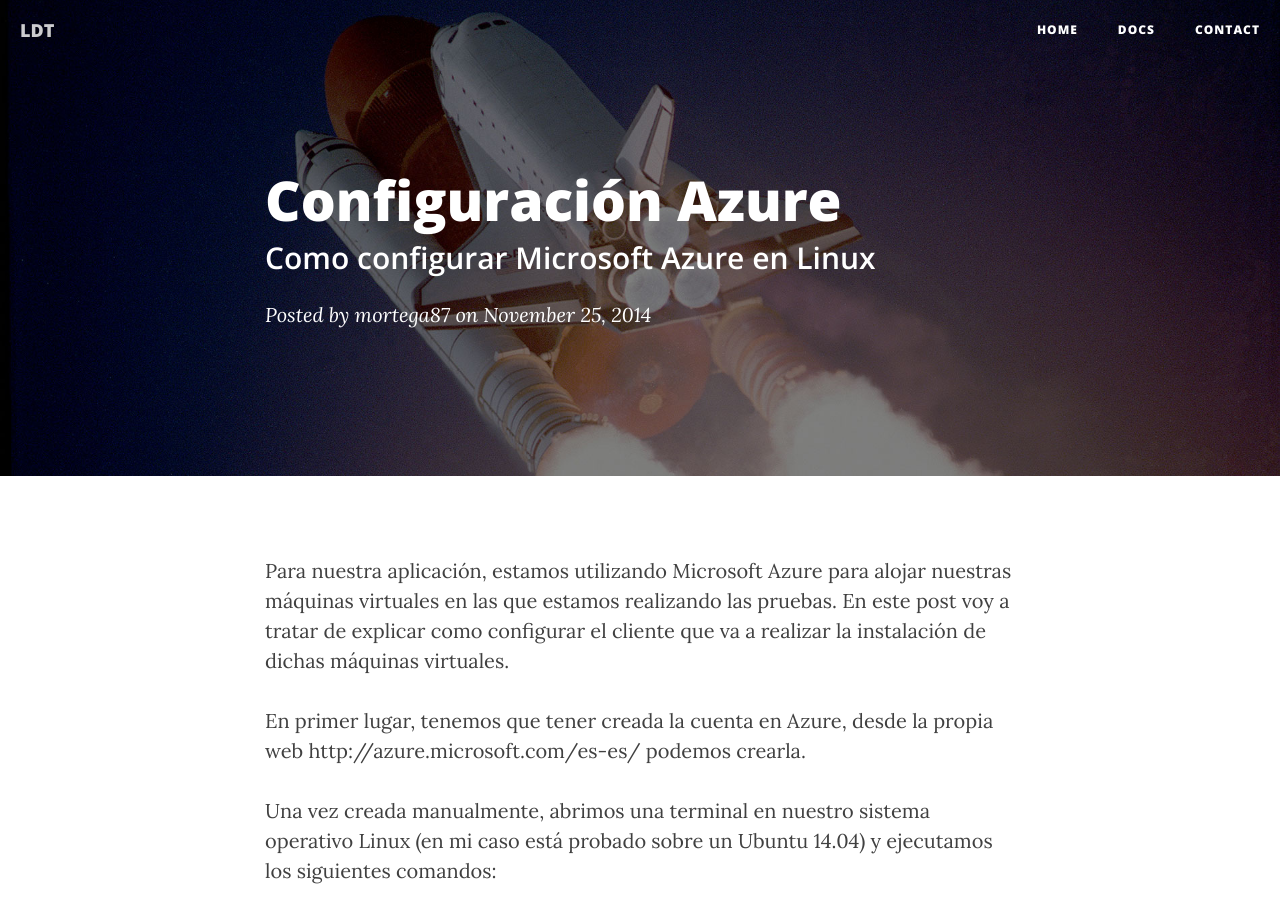
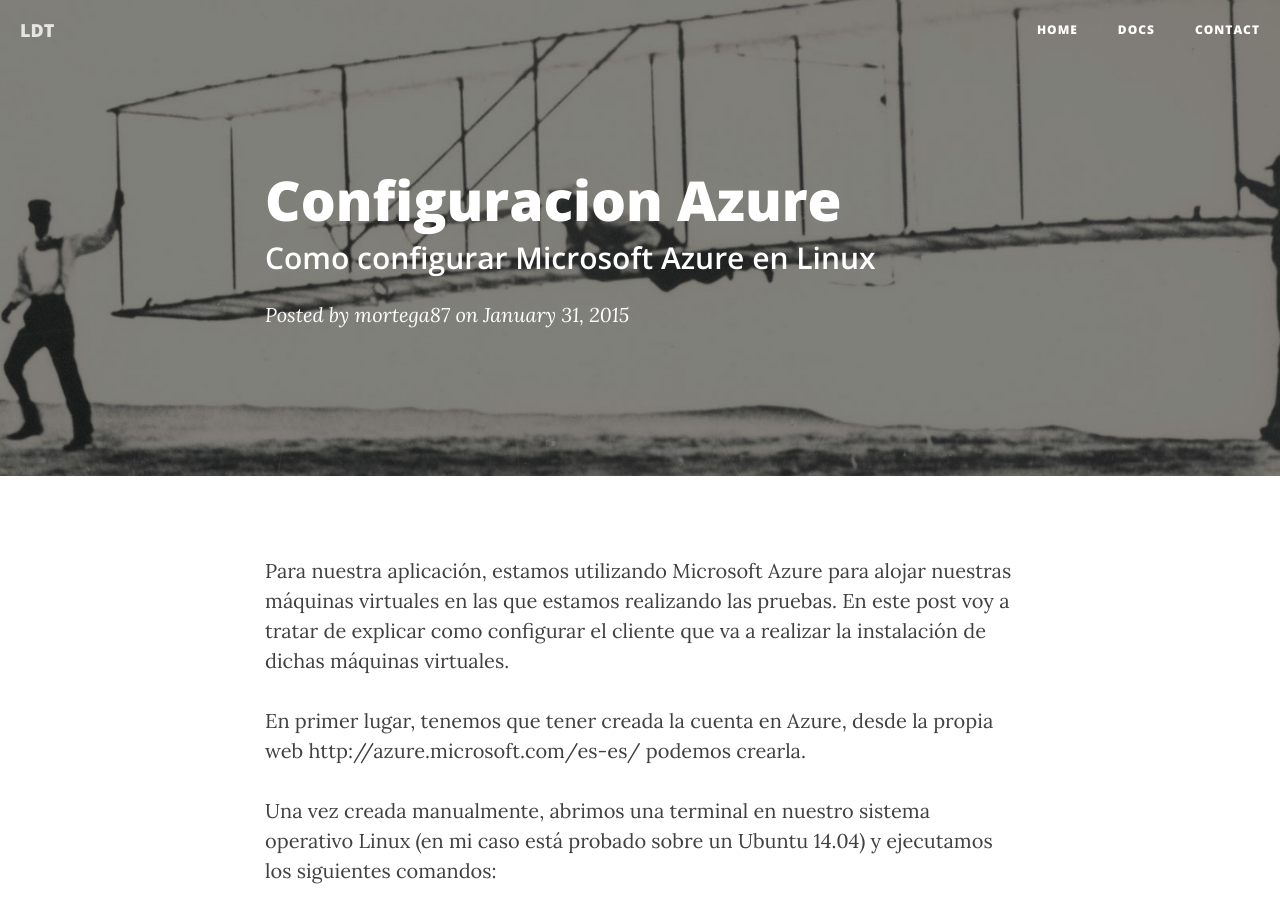
Before and after one commit to freelinuxdistrodeployed/LDT, a Jekyll site: the page built from _posts/2015-01-31-Configuracion-azure.md, in a window 1280 px wide and 900 px high. Built offline with Jekyll 4.4.1, drawn with Linux system fonts in a browser that asks for light colours; nearby versions of some CDN libraries.

Commit message:
Update 2015-01-31-Configuracion-azure.md

```diff
--- a/_posts/2015-01-31-Configuracion-azure.md
+++ b/_posts/2015-01-31-Configuracion-azure.md
@@ -1,12 +1,11 @@
 ---
 layout:     post
-title:      "Configuración Azure"
+title:      "Configuracion Azure"
 subtitle:   "Como configurar Microsoft Azure en Linux"
-date:       2014-11-25 11:40:00
+date:       2015-01-31 13:40:00
 author:     "mortega87"
-header-img: "img/post-bg-01.jpg"
+header-img: "img/post-bg-02.jpg"
 ---
-
 
 Para nuestra aplicación, estamos utilizando Microsoft Azure para alojar nuestras máquinas virtuales en las que estamos realizando las pruebas. En este post voy a tratar de explicar como configurar el cliente que va a realizar la instalación de dichas máquinas virtuales.
 
```
